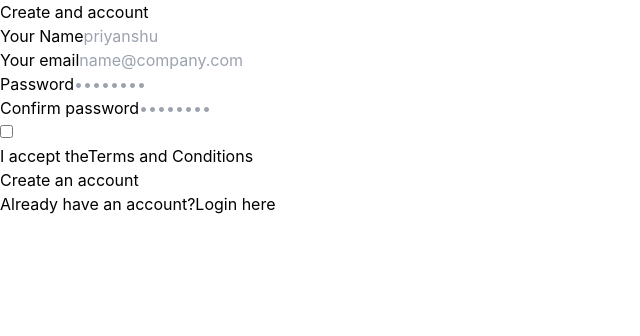
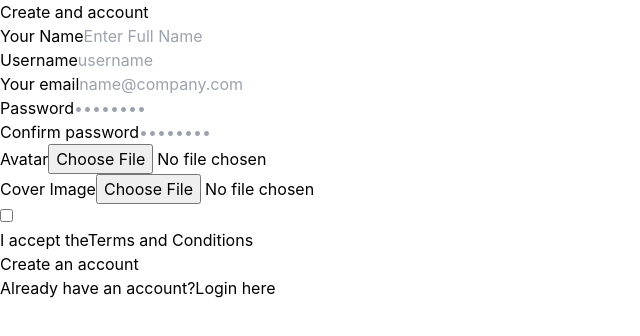
Before and after one commit to priyanshumodi/YouTube, a React (Vite) app in the folder frontend/: page /user/signup in a window 1280 px wide. Shown: the top 336 px of the page, without its empty margins (0-640 px from the left). Built offline with nearby package versions, Linux system fonts and the light colour scheme.

Commit message:
complete login and signup

```diff
--- a/frontend/src/components/Login.jsx
+++ b/frontend/src/components/Login.jsx
@@ -26,13 +26,9 @@ const Login = () => {
         if(!email.trim() || !password.trim()) {
             return handleError("email or password are required")
         }
-        const postData = {
-            email:email,
-            password: password
-          };
-        console.log(postData)
+
         try {
-            const response = await axios.post(`/api/v1/users/login`,postData)
+            const response = await axios.post(`/api/v1/users/login`,loginInfo)
             console.log('API Response:', response);
             setLoginInfo({
                 email: '',
--- a/frontend/src/components/Signup.jsx
+++ b/frontend/src/components/Signup.jsx
@@ -1,37 +1,136 @@
-import React from 'react'
-import { Link } from 'react-router-dom'
+import React, {useState} from 'react'
+import axios from "axios"
+import { Link, useNavigate } from 'react-router-dom'
+import { ToastContainer } from 'react-toastify';
+import { handleError, handleSuccess } from './utils/ResponseMessage';
 
 const Signup = () => {
+    const [signupInfo, setSignupInfo] = useState({
+        fullName: '',
+        username: '',
+        email: '',
+        password: '',
+        confirmPassword: '',
+        avatar: null,
+        coverImage: null
+    })
+
+    const handleChange = (event) => {
+        const {name, value, files} = event.target;
+
+        // Handle text input fields (fullName, username, email, password)
+        if(name!= 'avatar' && name!= 'coverImage') {
+            setSignupInfo({ ...signupInfo, [name]:value })
+            return;
+        }
+
+        // Handle file uploads (avatar and coverImage)
+        const file = files[0]
+
+        if(!file || !file.type.startsWith('image/')) {
+            return handleError('Please select a valid image file.')
+        }
+
+        setSignupInfo({ ...signupInfo , [name]:file })
+    }
+
+    const handleSubmit = async (event) => {
+        event.preventDefault();
+
+        const {fullName, username, email, password, confirmPassword, avatar, coverImage} = signupInfo;
+        console.log(signupInfo)
+
+        if(!fullName.trim() || !username.trim() || !email.trim() || !password.trim() || !confirmPassword.trim() || !avatar) {
+            return handleError("All fields are required")
+        }
+
+        if(password !== confirmPassword) {
+            return handleError("password should be same")
+        }
+
+        const formData = new FormData()
+        formData.append('fullName', fullName)
+        formData.append('username', username)
+        formData.append('email', email)
+        formData.append('password', password)
+        formData.append('avatar', avatar)
+        formData.append('coverImage', coverImage)
+
+        try {
+            const response = await axios.post('/api/v1/users/register',formData, {
+                headers: {
+                    'Content-Type': 'multipart/form-data'
+                }
+            })
+            console.log('API Response:', response);
+            setSignupInfo({
+                fullName: '',
+                username: '',
+                email: '',
+                password: '',
+                confirmPassword: '',
+                avatar: null,
+                coverImage: null
+            })
+            return handleSuccess("successfully Login")
+        } catch (error) {
+            return handleError("Something went wrong")
+        }
+
+    }
+
     return (
-        <section className="bg-gray-50 h-[calc(100%-56px)]">
-    <div className="flex flex-col items-center justify-center px-6 py-8 mx-auto md:h-full lg:py-0">
-        <div className="w-full bg-white rounded-lg shadow dark:border md:mt-20 md:h-screen sm:max-w-md xl:p-0 dark:bg-gray-800 dark:border-gray-700">
+    <section className="bg-gray-50 h-auto">
+    <div className="flex flex-col items-center justify-center px-6 py-8 mx-auto md:h-auto lg:py-0">
+        <div className="w-full bg-white rounded-lg shadow dark:border md:mt-20 md:h-auto sm:max-w-md xl:p-0 dark:bg-gray-800 dark:border-gray-700">
             <div className="p-6 space-y-4 md:space-y-6 sm:p-8">
                 <h1 className="text-xl font-bold leading-tight tracking-tight text-gray-900 md:text-2xl dark:text-white">
                     Create and account
                 </h1>
-                <form className="space-y-4 md:space-y-6" action="#">
+                <form onSubmit={handleSubmit} className="space-y-4 md:space-y-6" action="#">
                     <div>
                         <label
-                        for="name"
+                        htmlFor="fullName"
                         className="block mb-2 text-sm font-medium text-gray-900 dark:text-white"
                         >
                             Your Name
                         </label>
                         <input
-                        type="email"
-                        name="text"
-                        id="email"
+                        type="text"
+                        name="fullName"
+                        id="fullName"
+                        onChange={handleChange}
+                        value={signupInfo.fullName}
                         className="bg-gray-50 border border-gray-300 text-gray-900 sm:text-sm rounded-lg focus:ring-primary-600
                         focus:border-primary-600 block w-full p-2.5 dark:bg-gray-700 dark:border-gray-600 dark:placeholder-gray-400
                         dark:text-white dark:focus:ring-blue-500 dark:focus:border-blue-500"
-                        placeholder="priyanshu"
-                        required="true"
+                        placeholder="Enter Full Name"
+                        required={true}
                         />
                     </div>
                     <div>
                         <label
-                        for="email"
+                        htmlFor="username"
+                        className="block mb-2 text-sm font-medium text-gray-900 dark:text-white"
+                        >
+                            Username
+                        </label>
+                        <input
+                        type="text"
+                        name="username"
+                        id="username"
+                        onChange={handleChange}
+                        value={signupInfo.username}
+                        className="bg-gray-50 border border-gray-300 text-gray-900 sm:text-sm rounded-lg focus:ring-primary-600
+                        focus:border-primary-600 block w-full p-2.5 dark:bg-gray-700 dark:border-gray-600 dark:placeholder-gray-400
+                        dark:text-white dark:focus:ring-blue-500 dark:focus:border-blue-500"
+                        placeholder="username"
+                        required={true}
+                        />
+                    </div>
+                    <div>
+                        <label
+                        htmlFor="email"
                         className="block mb-2 text-sm font-medium text-gray-900 dark:text-white"
                         >
                             Your email
@@ -40,16 +139,18 @@ const Signup = () => {
                         type="email"
                         name="email"
                         id="email"
+                        onChange={handleChange}
+                        value={signupInfo.email}
                         className="bg-gray-50 border border-gray-300 text-gray-900 sm:text-sm rounded-lg focus:ring-primary-600
                         focus:border-primary-600 block w-full p-2.5 dark:bg-gray-700 dark:border-gray-600 dark:placeholder-gray-400
                         dark:text-white dark:focus:ring-blue-500 dark:focus:border-blue-500"
                         placeholder="name@company.com"
-                        required=""
+                        required={true}
                         />
                     </div>
                     <div>
                         <label
-                        for="password"
+                        htmlFor="password"
                         className="block mb-2 text-sm font-medium text-gray-900 dark:text-white"
                         >
                             Password
@@ -59,28 +160,67 @@ const Signup = () => {
                         name="password"
                         id="password"
                         placeholder="••••••••"
+                        onChange={handleChange}
+                        value={signupInfo.password}
                         className="bg-gray-50 border border-gray-300 text-gray-900 sm:text-sm rounded-lg focus:ring-primary-600
                         focus:border-primary-600 block w-full p-2.5 dark:bg-gray-700 dark:border-gray-600 dark:placeholder-gray-400
                         dark:text-white dark:focus:ring-blue-500 dark:focus:border-blue-500"
-                        required=""
+                        required={true}
                         />
                     </div>
                     <div>
                         <label
-                        for="confirm-password"
+                        htmlFor="confirmPassword"
                         className="block mb-2 text-sm font-medium text-gray-900 dark:text-white"
                         >
                             Confirm password
                         </label>
                         <input
-                        type="confirm-password"
-                        name="confirm-password"
-                        id="confirm-password"
+                        type="password"
+                        name="confirmPassword"
+                        id="confirmPassword"
                         placeholder="••••••••"
+                        onChange={handleChange}
+                        value={signupInfo.confirmPassword}
                         className="bg-gray-50 border border-gray-300 text-gray-900 sm:text-sm rounded-lg focus:ring-primary-600 focus:border-primary-600
                         block w-full p-2.5 dark:bg-gray-700 dark:border-gray-600 dark:placeholder-gray-400 dark:text-white
                         dark:focus:ring-blue-500 dark:focus:border-blue-500"
-                        required=""
+                        required={true}
+                        />
+                    </div>
+                    <div>
+                        <label
+                        htmlFor="avatar"
+                        className="block mb-2 text-sm font-medium text-gray-900 dark:text-white"
+                        >
+                            Avatar
+                        </label>
+                        <input
+                        type="file"
+                        name="avatar"
+                        id="avatar"
+                        onChange={handleChange}
+                        className="bg-gray-50 border border-gray-300 text-gray-900 sm:text-sm rounded-lg focus:ring-primary-600 focus:border-primary-600
+                        block w-full p-2.5 dark:bg-gray-700 dark:border-gray-600 dark:placeholder-gray-400 dark:text-white
+                        dark:focus:ring-blue-500 dark:focus:border-blue-500"
+                        required={true}
+                        />
+                    </div>
+                    <div>
+                        <label
+                        htmlFor="covarImage"
+                        className="block mb-2 text-sm font-medium text-gray-900 dark:text-white"
+                        >
+                            Cover Image
+                        </label>
+                        <input
+                        type="file"
+                        name="covarImage"
+                        id="covarImage"
+                        onChange={handleChange}
+                        className="bg-gray-50 border border-gray-300 text-gray-900 sm:text-sm rounded-lg focus:ring-primary-600 focus:border-primary-600
+                        block w-full p-2.5 dark:bg-gray-700 dark:border-gray-600 dark:placeholder-gray-400 dark:text-white
+                        dark:focus:ring-blue-500 dark:focus:border-blue-500"
                         />
                     </div>
                     <div className="flex items-start">
@@ -91,12 +231,11 @@ const Signup = () => {
                           type="checkbox"
                           className="w-4 h-4 border border-gray-300 rounded bg-gray-50 focus:ring-3 focus:ring-primary-300 dark:bg-gray-700
                           dark:border-gray-600 dark:focus:ring-primary-600 dark:ring-offset-gray-800"
-                          required=""
                           />
                         </div>
                         <div className="ml-3 text-sm">
                           <label
-                          for="terms"
+                          htmlFor="terms"
                           className="font-light text-gray-500 dark:text-gray-300"
                           >
                             I accept the
@@ -117,7 +256,8 @@ const Signup = () => {
             </div>
         </div>
     </div>
-  </section>
+    <ToastContainer />
+    </section>
 
     )
 }
```
